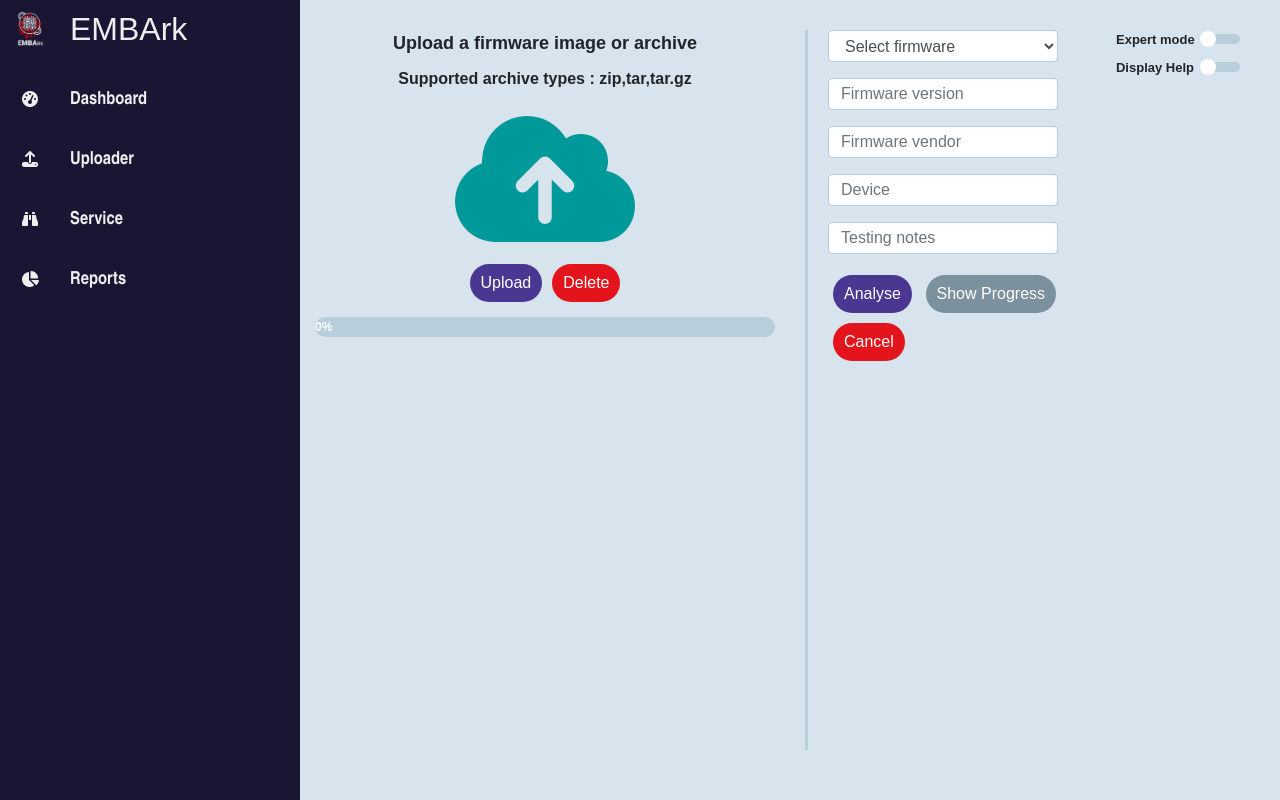
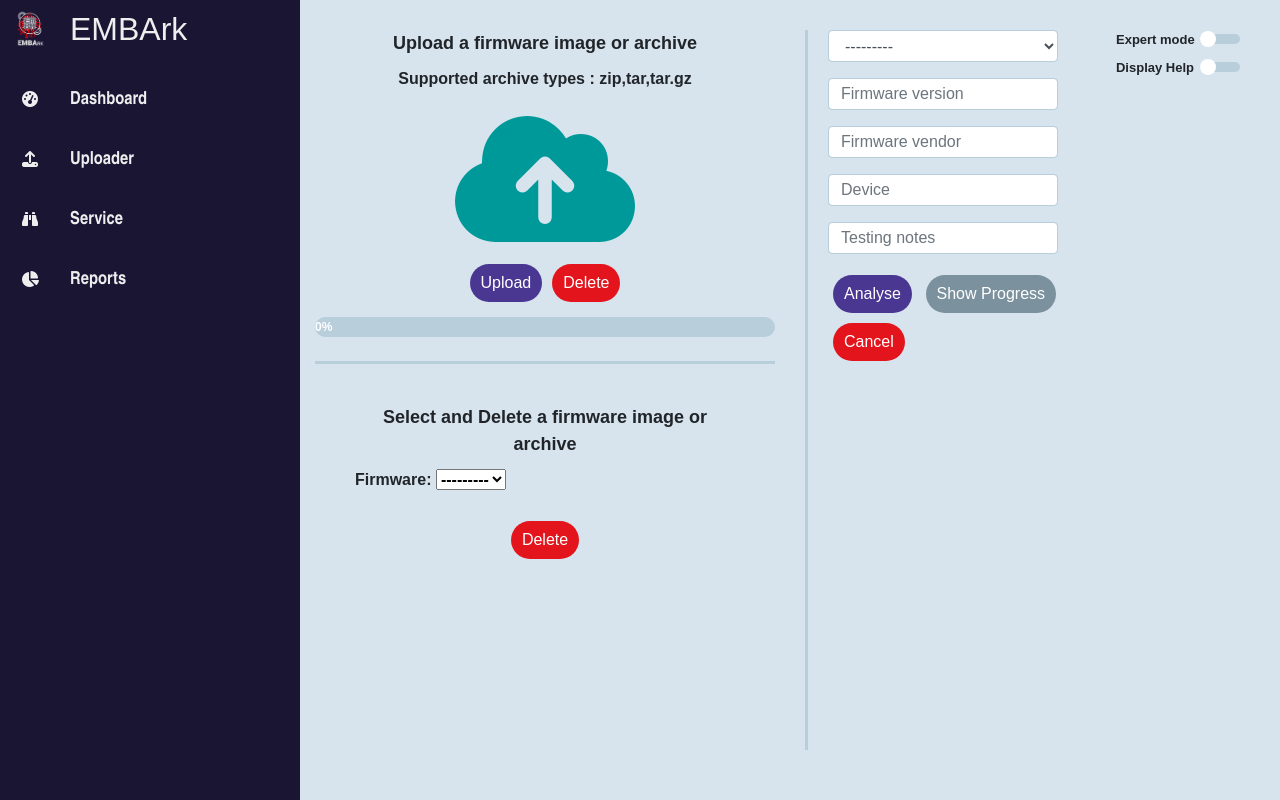
Before and after one commit to e-m-b-a/embark, a Django app: page /home/upload/ in a window 1280 px wide. Run offline with Django 3.2, Linux system fonts and the light colour scheme; the visitor is signed in with stand-in values (Sample User, id 1); data that the repository does not hold is empty; some libraries are stand-ins or nearby versions.

Commit message:
Delete firmware (#109)
* Implement simple delete.

* Adapt frontend to new styling. Improve confirm message.

* Add Documentation. Polish some code.

```diff
--- a/embark/static/content/css/fileUpload.css
+++ b/embark/static/content/css/fileUpload.css
@@ -100,6 +100,12 @@ input:checked+.slider:before {
 
 /* Styles for file upload */
 
+.deleteIconRow {
+    border-top-style: solid;
+    border-color: #b8cedb;
+    padding: 40px;
+}
+
 .fileDrop>input {
     display: none;
 }
@@ -131,6 +137,14 @@ input:checked+.slider:before {
     justify-content: center;
 }
 
+.deleteIconRow {
+    justify-content: center;
+}
+
+.deleteBtnRow {
+    justify-content: center;
+}
+
 .expertModeOptions {
     padding-left: 20px;
 }
--- a/embark/static/scripts/main.js
+++ b/embark/static/scripts/main.js
@@ -62,23 +62,26 @@
 //     }
 // }
 
-function loadReportDashboard() {
-    try {
-        $.ajax({
-            url: "reportDashboard/",
-            datatype: "html",
-            type: "GET",
-            success: function (data) {
-                document.getElementById("reports").innerHTML =
-                    data;
-            }
-        });
-    } catch (error) {
-        alert(error.message);
-    }
-}
+//function loadReportDashboard() {
+//    try {
+//        $.ajax({
+//            url: "reportDashboard/",
+//            datatype: "html",
+//            type: "GET",
+//            success: function (data) {
+//                document.getElementById("reports").innerHTML =
+//                    data;
+//            }
+//        });
+//    } catch (error) {
+//        alert(error.message);
+//    }
+//}
 
 function expertModeOn() {
+    /*
+    Function to enable the expertmode and show hidden expert mode fields in forms
+    */
     try {
         var expertOptions = document.querySelectorAll('[value="expmode"]');
 
@@ -96,6 +99,9 @@ function expertModeOn() {
 }
 
 function helpTextOn() {
+    /*
+    Function to display the individual helptext of form fields below
+    */
     try {
         var expertOptions = document.querySelectorAll('[value="help_text"]');
 
@@ -111,3 +117,17 @@ function helpTextOn() {
         alert(error.message);
     }
 }
+
+
+function confirmDelete(event) {
+    /*
+    Function to show a window on confirmation screen asking the user to progress
+    */
+    var isValid = confirm(`Are you sure to delete the following firmware file: ${event.target.elements.firmware.value} ?`);
+    if (!isValid) {
+        event.preventDefault();
+        alert("deletion cancelled");
+    } else {
+        alert(`firmware file deleted: ${event.target.elements.firmware.value}`);
+    }
+}
--- a/embark/templates/uploader/fileUpload.html
+++ b/embark/templates/uploader/fileUpload.html
@@ -25,16 +25,42 @@
         <div class="progress" id="progress-wrapper">
             <div id="progressBar" class="progress-bar" role="progressbar" style="width: 0%;" aria-valuenow="0" aria-valuemin="0" aria-valuemax="100">0%</div>
         </div>
+
+        <span style="display:inline-block; "></span>
+
+        <div class="row deleteIconRow">
+            <div id="fileDelDiv">
+                <p align="center" class="mainText">Select and Delete a firmware image or archive</p>
+                <form action="/home/delete/" method="POST" id="delete-form" onsubmit="window.confirmDelete(event)">
+
+                    {% csrf_token %}
+                    {% load filters %}
+                    <!-- Iterate over all fields and set expmode on fields in expert mode -->
+                    {% for field in delete_form %}
+
+                        <div id="firmwareToDelete" class="form-group" >
+                                {{ field.label_tag }}
+                                {{ field }}
+                        </div>
+
+                    {% endfor %}
+
+                    <div class="row deleteBtnRow">
+                        <button type="delete" class="btn">Delete</button>
+                    </div>
+                </form>
+            </div>
+        </div>
     </div>
     <div class="col-sm">
         <div class="row dataRow">
             <div class="col col-sm-8">
-                <form action="/home/upload/" method="POST" id="post-form">
+                <form action="/home/upload/" method="POST" id="analyze-form">
 
                     {% csrf_token %}
                     {% load filters %}
                     <!-- Iterate over all fields and set expmode on fields in expert mode -->
-                    {% for field in form %}
+                    {% for field in analyze_form %}
 
                         {% if field.expert_mode %}
                             <div class="form-group expertModeOptions" value="expmode" style="display:none;">
@@ -90,7 +116,7 @@
                         </div>
                         <div class="col-sm-5 togSwitch">
                             <label class="switch">
-                                <input id="helpTextSwitch" type="checkbox" onclick="helpTextOn()">
+                                <input id="helpTextSwitch" type="checkbox" onclick="mytest()">
                                 <span class="slider round"></span>
                             </label>
                         </div>
--- a/embark/uploader/forms.py
+++ b/embark/uploader/forms.py
@@ -39,3 +39,14 @@ class FirmwareForm(forms.ModelForm):
                 field.expert_mode = field.field.expert_mode
             except:
                 pass
+
+
+class DeleteFirmwareForm(forms.ModelForm):
+
+    class Meta:
+        model = models.DeleteFirmware
+
+        fields = ('firmware', )
+
+    def __init__(self, *args, **kwargs):
+        super(DeleteFirmwareForm, self).__init__(*args, **kwargs)
--- a/embark/uploader/models.py
+++ b/embark/uploader/models.py
@@ -1,8 +1,12 @@
 import logging
+import os
+import shutil
 
 from django.conf import settings
 from django.db import models
 from django import forms
+from django.db.models.signals import pre_delete
+from django.dispatch import receiver
 from django.utils.datetime_safe import datetime
 
 logger = logging.getLogger('web')
@@ -80,7 +84,7 @@ class FirmwareFile(models.Model):
     """
     def get_storage_path(self, filename):
         # file will be uploaded to MEDIA_ROOT/<filename>
-        return f"{filename}"
+        return os.path.join(f"{self.pk}", filename)
 
     MAX_LENGTH = 127
 
@@ -88,7 +92,10 @@ class FirmwareFile(models.Model):
     upload_date = models.DateTimeField(default=datetime.now, blank=True)
 
     def get_abs_path(self):
-        return f"/app/embark/{settings.MEDIA_ROOT}/{self.file.name}"
+        return f"/app/embark/{settings.MEDIA_ROOT}/{self.pk}/{self.file.name}"
+
+    def get_abs_folder_path(self):
+        return f"/app/embark/{settings.MEDIA_ROOT}/{self.pk}"
 
     def __init__(self, *args, **kwargs):
         super().__init__(*args, **kwargs)
@@ -98,10 +105,22 @@ class FirmwareFile(models.Model):
         return self.file.name
 
 
+@receiver(pre_delete, sender=FirmwareFile)
+def delete_img_pre_delete_post(sender, instance, *args, **kwargs):
+    """
+    callback function
+    delete the firmwarefile and folder structure in storage on recieve
+    """
+    if instance.file:
+        logger = logging.getLogger('web')
+        logger.debug(instance.get_abs_folder_path())
+        shutil.rmtree(instance.get_abs_folder_path(), ignore_errors=True)
+
+
 class Firmware(models.Model):
     """
     class Firmware
-    Model to firmware to be analyzed, basic/expert emba flags and metadata on the analyze process
+    Model of firmware to be analyzed, basic/expert emba flags and metadata on the analyze process
     """
     MAX_LENGTH = 127
 
@@ -166,6 +185,14 @@ class Firmware(models.Model):
     class Meta:
         app_label = 'uploader'
 
+    """
+        build shell command from input fields
+
+        :params: None
+
+        :return:
+    """
+
     def __init__(self, *args, **kwargs):
         super().__init__(*args, **kwargs)
 
@@ -214,3 +241,20 @@ class Firmware(models.Model):
             command = command + " -t"
         # running emba
         return command
+
+
+class DeleteFirmware(models.Model):
+    """
+    class DeleteFirmware
+    Model of firmware to be selected for deletion
+    """
+
+    MAX_LENGTH = 127
+
+    firmware = CharFieldExpertMode(help_text='', blank=False, max_length=MAX_LENGTH)
+
+    class Meta:
+        app_label = 'uploader'
+
+    def __init__(self, *args, **kwargs):
+        super().__init__(*args, **kwargs)
--- a/embark/uploader/urls.py
+++ b/embark/uploader/urls.py
@@ -10,6 +10,7 @@ urlpatterns = [
     path('home/', views.home, name='embark-home'),
     path('home/about/', views.about, name='embark-about'),
     path('home/upload/', views.upload_file, name='embark-upload'),
+    path('home/delete/', views.delete_file, name='embark-delete'),
     path('home/upload/save_file', views.save_file, name='embark-FileSave'),
     path('home/serviceDashboard/', views.service_dashboard, name='embark-ServiceDashboard'),
     path('home/mainDashboard/', views.main_dashboard, name='embark-MainDashboard'),
--- a/embark/uploader/views.py
+++ b/embark/uploader/views.py
@@ -1,9 +1,6 @@
 from django import forms
-from django.shortcuts import render
 import os
-import json
 import logging
-import sys
 
 from django.conf import settings
 from django.shortcuts import render
@@ -13,9 +10,6 @@ from django.http import HttpResponse, HttpResponseRedirect
 from django.views.decorators.csrf import csrf_exempt
 from django.contrib.auth.decorators import login_required
 from django.views.decorators.http import require_http_methods
-from django.core.files.storage import FileSystemStorage
-
-from .archiver import Archiver
 
 # TODO: Add required headers like type of requests allowed later.
 
@@ -23,7 +17,7 @@ from .archiver import Archiver
 # home page test view TODO: change name accordingly
 from .boundedExecutor import BoundedExecutor
 from .archiver import Archiver
-from .forms import FirmwareForm
+from .forms import FirmwareForm, DeleteFirmwareForm
 from .models import Firmware, FirmwareFile
 
 logger = logging.getLogger('web')
@@ -110,20 +104,20 @@ def upload_file(request):
 
             # inject into bounded Executor
             if BoundedExecutor.submit_firmware(firmware_flags=firmware_flags, firmware_file=firmware_file):
-                return HttpResponseRedirect("../../home/#uploader")
+                return HttpResponseRedirect("../../home/upload")
             else:
                 return HttpResponse("queue full")
         else:
-            logger.error("Posted Form is unvalid")
+            logger.error("Posted Form is invalid")
             logger.error(form.errors)
-            return HttpResponse("Unvalid Form")
+            return HttpResponse("Invalid Form")
 
-    FirmwareForm.base_fields['firmware'] = forms.ModelChoiceField(queryset=FirmwareFile.objects, empty_label='Select firmware')
-    # FirmwareForm.base_fields['firmware_Architecture'] = forms.TypedChoiceField(choices=[(None, 'Select architecture of the linux firmware'),('MIPS', 'MIPS'), ('ARM', 'ARM'), ('x86', 'x86'), ('x64', 'x64'), ('PPC', 'PPC')],empty_value='Architecture')
-    # .values_list('file_name')
+    FirmwareForm.base_fields['firmware'] = forms.ModelChoiceField(queryset=FirmwareFile.objects)
+    DeleteFirmwareForm.base_fields['firmware'] = forms.ModelChoiceField(queryset=FirmwareFile.objects)
 
-    form = FirmwareForm()
-    return render(request, 'uploader/fileUpload.html', {'form': form})
+    analyze_form = FirmwareForm()
+    delete_form = DeleteFirmwareForm()
+    return render(request, 'uploader/fileUpload.html', {'analyze_form': analyze_form, 'delete_form': delete_form})
 
 
 @csrf_exempt
@@ -163,9 +157,13 @@ def save_file(request):
 
     for file in request.FILES.getlist('file'):
         try:
+
             Archiver.check_extensions(file.name)
 
-            firmware_file = FirmwareFile(file=file)
+            firmware_file = FirmwareFile()
+            firmware_file.save()
+
+            firmware_file.file = file
             firmware_file.save()
 
             return HttpResponse("Firmwares has been successfully saved")
@@ -174,6 +172,7 @@ def save_file(request):
             return HttpResponse("Firmware format not supported")
 
         except Exception as error:
+            logger.error(error)
             return HttpResponse("Firmware could not be uploaded")
 
 
@@ -187,3 +186,33 @@ def main_dashboard(request):
 def reports(request):
     html_body = get_template('uploader/reports.html')
     return HttpResponse(html_body.render())
+
+
+@require_http_methods(["POST"])
+def delete_file(request):
+    """
+    file deletion on POST requests with attached present firmware file
+
+    :params request: HTTP request
+
+    :return: HttpResponse including the status
+    """
+
+    if request.method == 'POST':
+        form = DeleteFirmwareForm(request.POST)
+
+        if form.is_valid():
+            logger.info(f"Form {form} is valid")
+
+            # get relevant data
+            firmware_file = form.cleaned_data['firmware']
+            firmware_file.delete()
+
+            return HttpResponseRedirect("../../home/upload")
+
+        else:
+            logger.error(f"Form {form} is invalid")
+            logger.error(f"{form.errors}")
+            return HttpResponse("invalid Form")
+
+    return HttpResponseRedirect("../../home/upload")
```
